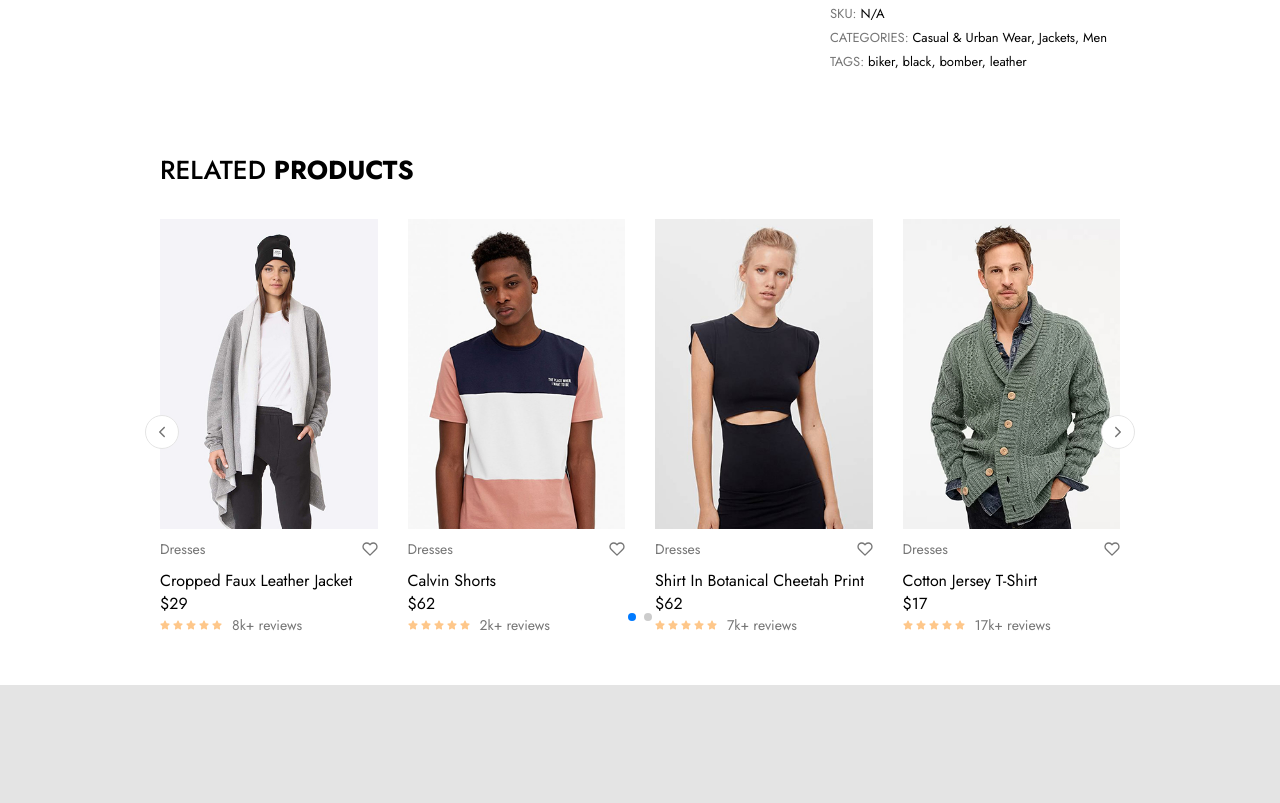
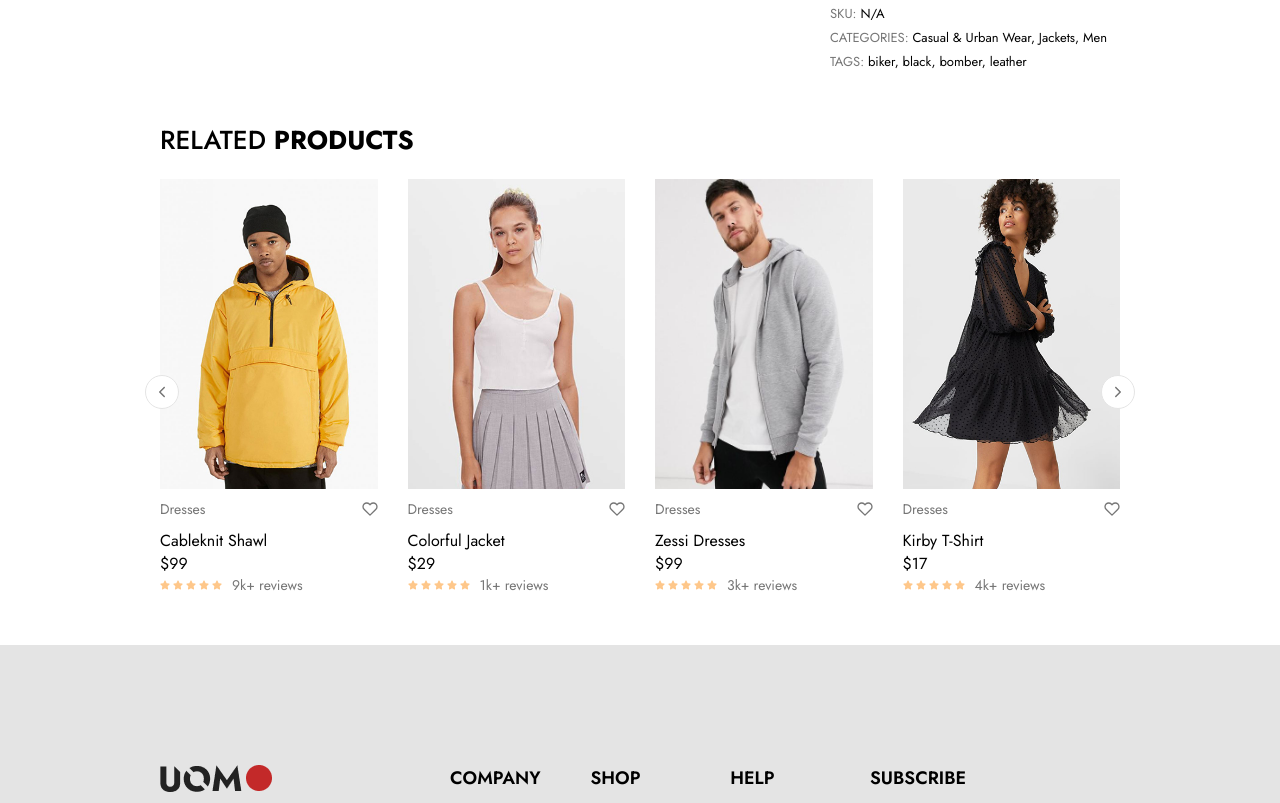
Before and after one commit to toyor009/ShopNow, a React (Create React App) app: page /product in a window 1280 px wide. Shown: the part 720-1523 px from the top of the page. Built offline with nearby package versions, Linux system fonts and the light colour scheme.

Commit message:
"Update ProductDetails page to pass autoplayed prop to RelatedProducts component"

```diff
--- a/src/Components/Product/ProductMain/Product.css
+++ b/src/Components/Product/ProductMain/Product.css
@@ -293,6 +293,17 @@
   color: #767676;
 }
 
+.relatedProducts h2 {
+  text-transform: uppercase;
+  font-size: 26px;
+  font-weight: 500;
+  margin-top: 50px;
+}
+
+.relatedProducts h2 span {
+  font-weight: 700;
+}
+
 /* Responsive CSS */
 
 @media screen and (max-width: 1210px) {
--- a/src/Components/Product/ProductMain/Product.jsx
+++ b/src/Components/Product/ProductMain/Product.jsx
@@ -238,6 +238,11 @@ const Product = () => {
             </div>
           </div>
         </div>
+        <div className="relatedProducts">
+          <h2>
+            RELATED <span>PRODUCTS</span>
+          </h2>
+        </div>
       </div>
     </div>
   );
--- a/src/Components/Product/RelatedProducts/RelatedProducts.css
+++ b/src/Components/Product/RelatedProducts/RelatedProducts.css
@@ -1,17 +1,6 @@
 .relatedProductSection {
-  margin-top: 80px;
+  margin-top: 20px;
   padding: 0px 160px;
-}
-
-.relatedProductContainer h2 {
-  text-transform: uppercase;
-  font-size: 26px;
-  font-weight: 500;
-  margin-bottom: 30px;
-}
-
-.relatedProductContainer h2 span {
-  font-weight: 700;
 }
 
 .relatedProductSlider {
--- a/src/Components/Product/RelatedProducts/RelatedProducts.jsx
+++ b/src/Components/Product/RelatedProducts/RelatedProducts.jsx
@@ -3,10 +3,9 @@ import "./RelatedProducts.css";
 
 import { Swiper, SwiperSlide } from "swiper/react";
 import "swiper/css";
-import "swiper/css/pagination";
 import "swiper/css/navigation";
 
-import { Pagination, Navigation } from "swiper/modules";
+import { Autoplay, Navigation } from "swiper/modules";
 
 import relatedProductData from "../../../Data/RelatedProducts";
 
@@ -14,7 +13,7 @@ import { FiHeart } from "react-icons/fi";
 import { FaStar } from "react-icons/fa";
 import { IoIosArrowBack, IoIosArrowForward } from "react-icons/io";
 
-const RelatedProducts = () => {
+const RelatedProducts = ({ autoplayed }) => {
   const [wishList, setWishList] = useState({});
 
   const handleWishlistClick = (productID) => {
@@ -27,11 +26,6 @@ const RelatedProducts = () => {
   return (
     <div>
       <div className="relatedProductSection">
-        <div className="relatedProductContainer">
-          <h2>
-            RELATED <span>PRODUCTS</span>
-          </h2>
-
         <div className="relatedProductSlider">
           <div className="swiper-button image-swiper-button-next">
             <IoIosArrowForward />
@@ -44,14 +38,16 @@ const RelatedProducts = () => {
             slidesPerGroup={4}
             spaceBetween={30}
             loop={true}
-              pagination={{
-                clickable: true,
-              }}
             navigation={{
               nextEl: ".image-swiper-button-next",
               prevEl: ".image-swiper-button-prev",
             }}
-              modules={[Pagination, Navigation]}
+            autoplay={{
+              autoplay: { autoplayed },
+              delay: 2500,
+              disableOnInteraction: false,
+            }}
+            modules={[Autoplay, Navigation]}
             breakpoints={{
               320: {
                 slidesPerView: 2,
@@ -92,9 +88,7 @@ const RelatedProducts = () => {
                       <div className="rpCategoryWishlist">
                         <p>Dresses</p>
                         <FiHeart
-                            onClick={() =>
-                              handleWishlistClick(product.productID)
-                            }
+                          onClick={() => handleWishlistClick(product.productID)}
                           style={{
                             color: wishList[product.productID]
                               ? "red"
@@ -127,7 +121,6 @@ const RelatedProducts = () => {
         </div>
       </div>
     </div>
-    </div>
   );
 };
 
--- a/src/Pages/ProductDetails.jsx
+++ b/src/Pages/ProductDetails.jsx
@@ -6,7 +6,7 @@ const ProductDetails = () => {
   return (
     <>
       <Product />
-      <RelatedProducts />
+      <RelatedProducts autoplayed="false" />
     </>
   );
 };
```
Lines whose indentation alone changed are shown as unchanged.
